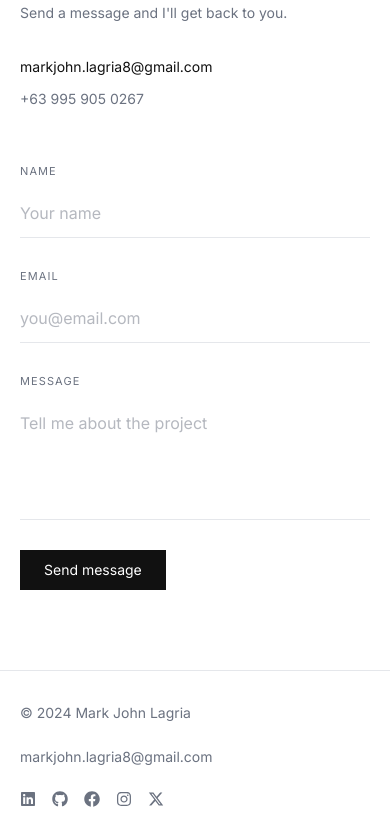
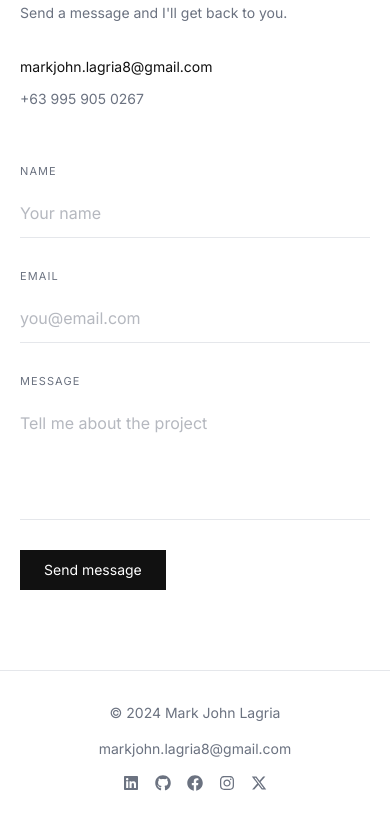
Before and after one commit to lagriamj/work-portfolio, a React (Vite) app: page / in a window 390 px wide. Shown: the part 4076-4915 px from the top of the page. Built offline with nearby package versions, Linux system fonts and the light colour scheme.

Commit message:
improved footer

```diff
--- a/src/sections/Footer.jsx
+++ b/src/sections/Footer.jsx
@@ -4,7 +4,7 @@ import { FaXTwitter } from "react-icons/fa6";
 const Footer = () => {
   return (
     <footer className="border-t border-line px-5 py-8 md:px-8">
-      <div className="mx-auto flex max-w-site flex-col items-start justify-between gap-6 md:flex-row md:items-center">
+      <div className="mx-auto flex max-w-site flex-col items-center justify-between gap-4 text-center md:flex-row md:items-center md:gap-6 md:text-left">
         <p className="text-sm text-muted">
           © {new Date().getFullYear()} Mark John Lagria
         </p>
@@ -14,7 +14,7 @@ const Footer = () => {
         >
           markjohn.lagria8@gmail.com
         </a>
-        <nav className="flex items-center gap-4" aria-label="Social">
+        <nav className="flex items-center justify-center gap-4" aria-label="Social">
           <a
             href="https://www.linkedin.com/in/lagriamj"
             target="_blank"
```
